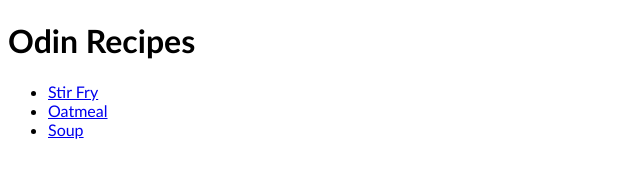
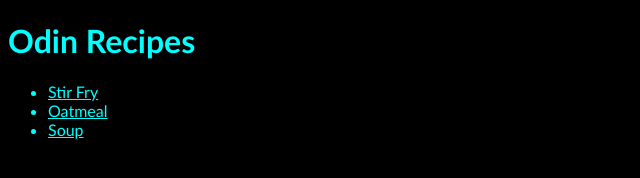
Before and after one commit to Ged223/odin-recipes, a plain HTML site: page index.html in a window 1280 px wide. Shown: the whole page, without its empty margins (0-640 px from the left). Drawn offline with Linux system fonts and the light colour scheme.

Commit message:
Change background and text color to black+aqua

```diff
--- a/style.css
+++ b/style.css
@@ -1,3 +1,5 @@
 * {
     font-family: 'Trebuchet MS', Helvetica, sans-serif;
+    background-color: black;
+    color: aqua;
 }
```
